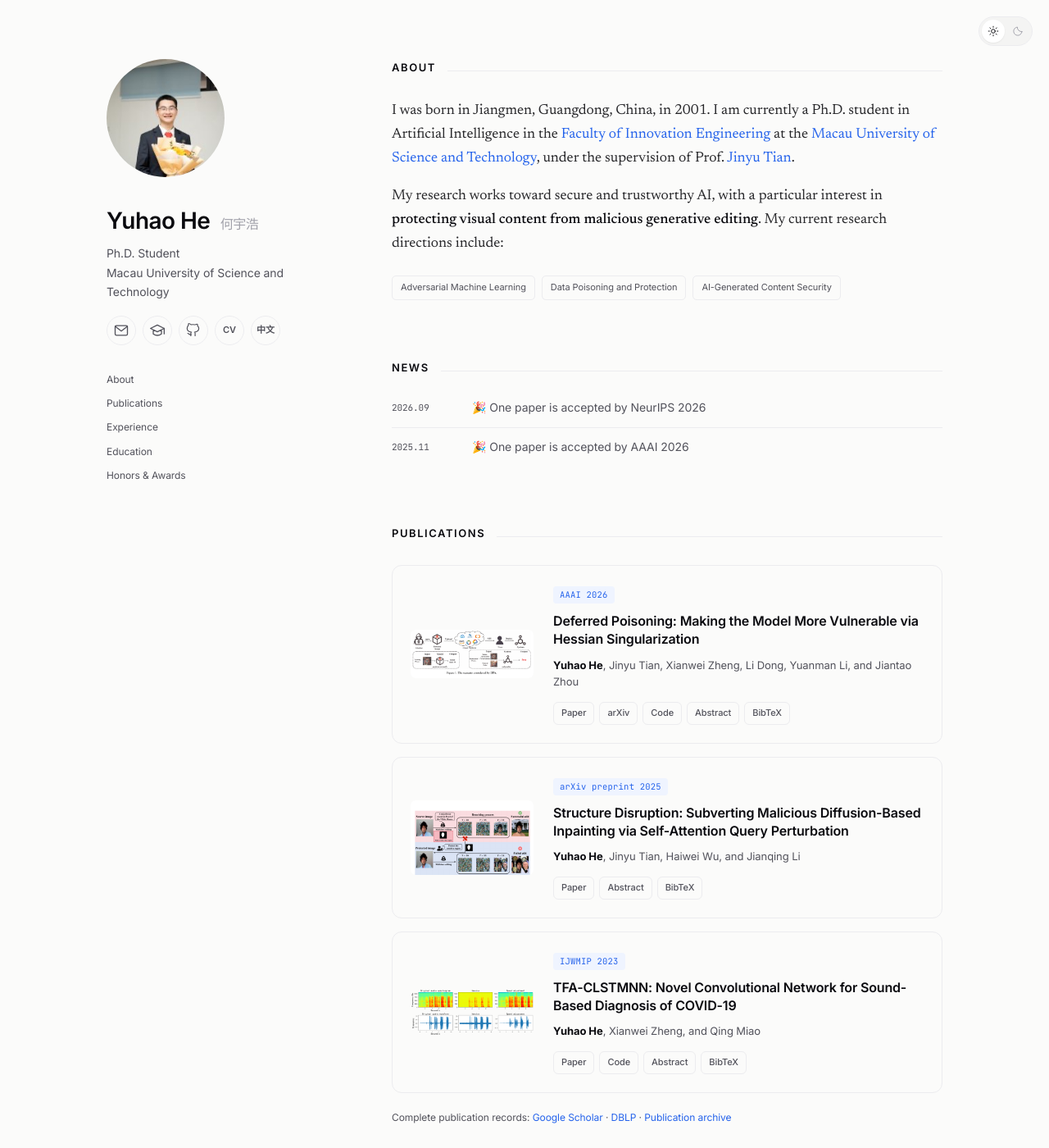
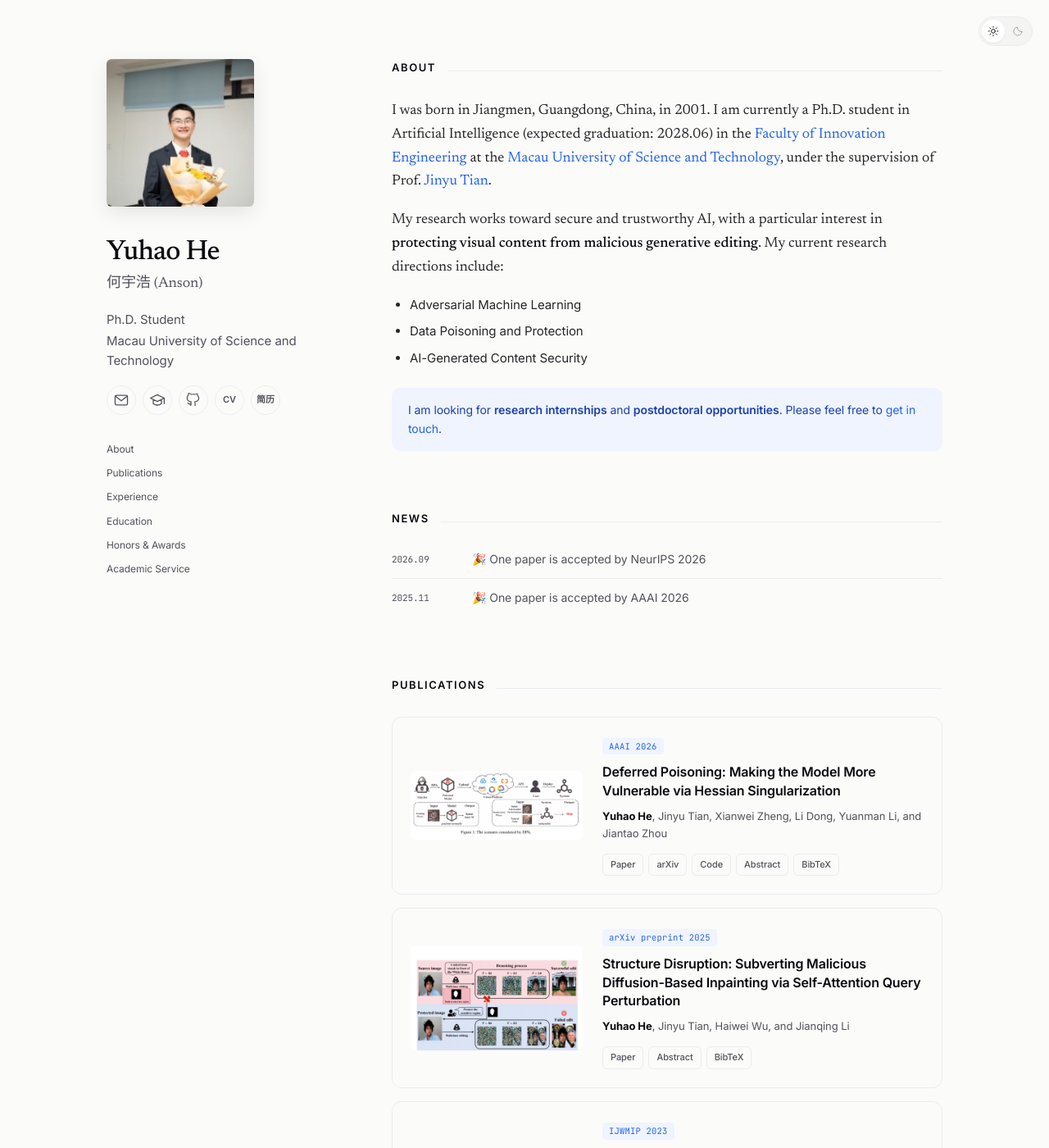
Before and after one commit to Anson-He/Anson-He.github.io, a Jekyll site: the page built from _pages/about.md, in a window 1280 px wide and 1400 px high. Shown: the whole window at 82% size. Built offline with Jekyll 4.4.1, drawn with Linux system fonts in a browser that asks for light colours; some of the changed text lies outside the part shown.

Commit message:
Refine profile typography, enlarge research visuals and add journal reviewing service

```diff
--- a/_includes/sidebar.html
+++ b/_includes/sidebar.html
@@ -1,6 +1,7 @@
 <aside class="profile-sidebar" aria-label="Yuhao He profile">
-  <a href="{{ '/' | relative_url }}" aria-label="Yuhao He homepage"><img class="avatar" src="{{ '/images/google-scholar-avatar.jpg' | relative_url }}" alt="Yuhao He" width="144" height="144"></a>
-  <h1 class="name"><a href="{{ '/' | relative_url }}">Yuhao He</a> <span class="han" lang="zh-CN">何宇浩</span></h1>
+  <a href="{{ '/' | relative_url }}" aria-label="Yuhao He homepage"><img class="avatar" src="{{ '/images/google-scholar-avatar.jpg' | relative_url }}" alt="Yuhao He" width="180" height="180"></a>
+  <h1 class="name"><a href="{{ '/' | relative_url }}">Yuhao He</a></h1>
+  <p class="han"><span lang="zh-CN">何宇浩</span> (Anson)</p>
   <p class="role">Ph.D. Student</p>
   <p class="aff">Macau University of Science and Technology</p>
   <div class="social">
@@ -8,7 +9,7 @@
     <a href="https://scholar.google.com/citations?user=Ug6Zp5IAAAAJ" aria-label="Google Scholar" title="Google Scholar">{% include icon.html name="scholar" %}</a>
     <a href="https://github.com/Anson-He" aria-label="GitHub" title="GitHub">{% include icon.html name="github" %}</a>
     <a class="cv-social" href="{{ '/files/Yuhao_He_CV.pdf' | relative_url }}" aria-label="Download English CV" title="English CV">CV</a>
-    <a class="cv-social" href="{{ '/files/Yuhao_He_CV_CN.pdf' | relative_url }}" aria-label="下载中文简历" title="中文简历" lang="zh-CN">中文</a>
+    <a class="cv-social" href="{{ '/files/Yuhao_He_CV_CN.pdf' | relative_url }}" aria-label="下载中文简历" title="中文简历" lang="zh-CN">简历</a>
   </div>
   <nav class="section-nav" aria-label="Homepage sections">
     <a href="{{ '/#about' | relative_url }}">About</a>
@@ -16,5 +17,6 @@
     <a href="{{ '/#internship-experience' | relative_url }}">Experience</a>
     <a href="{{ '/#education' | relative_url }}">Education</a>
     <a href="{{ '/#honors-awards' | relative_url }}">Honors & Awards</a>
+    <a href="{{ '/#academic-service' | relative_url }}">Academic Service</a>
   </nav>
 </aside>
--- a/_layouts/default.html
+++ b/_layouts/default.html
@@ -48,7 +48,7 @@
     <link rel="preconnect" href="https://fonts.googleapis.com">
     <link rel="preconnect" href="https://fonts.gstatic.com" crossorigin>
     <link href="https://fonts.googleapis.com/css2?family=Inter:wght@400;500;600;700&family=JetBrains+Mono:wght@400;500&family=Newsreader:ital,opsz,wght@0,6..72,400;0,6..72,500;1,6..72,400&display=swap" rel="stylesheet">
-    <link rel="stylesheet" href="{{ '/assets/css/academic.css' | relative_url }}?v=20261106-sidebar">
+    <link rel="stylesheet" href="{{ '/assets/css/academic.css' | relative_url }}?v=20261106-profile-service">
   </head>
   <body>
     <a class="skip-link" href="#layout-content">Skip to content</a>
--- a/_pages/about.md
+++ b/_pages/about.md
@@ -12,13 +12,15 @@ redirect_from:
 
 <div class="section-head"><h2>About</h2><span class="section-rule" aria-hidden="true"></span></div>
 
-I was born in Jiangmen, Guangdong, China, in 2001. I am currently a Ph.D. student in Artificial Intelligence in the [Faculty of Innovation Engineering](https://www.must.edu.mo/en/fie) at the [Macau University of Science and Technology](https://www.must.edu.mo/en), under the supervision of Prof. [Jinyu Tian](https://jinyutian.github.io/).
+I was born in Jiangmen, Guangdong, China, in 2001. I am currently a Ph.D. student in Artificial Intelligence (expected graduation: 2028.06) in the [Faculty of Innovation Engineering](https://www.must.edu.mo/en/fie) at the [Macau University of Science and Technology](https://www.must.edu.mo/en), under the supervision of Prof. [Jinyu Tian](https://jinyutian.github.io/).
 
 My research works toward secure and trustworthy AI, with a particular interest in **protecting visual content from malicious generative editing**. My current research directions include:
 
 - Adversarial Machine Learning
 - Data Poisoning and Protection
 - AI-Generated Content Security
+
+<div class="callout">I am looking for <strong>research internships</strong> and <strong>postdoctoral opportunities</strong>. Please feel free to <a href="mailto:3250004430@student.must.edu.mo">get in touch</a>.</div>
 
 </section>
 
@@ -150,3 +152,15 @@ My research works toward secure and trustworthy AI, with a particular interest i
 </ul>
 
 </section>
+
+<section id="academic-service" class="content-section" markdown="1">
+
+<div class="section-head"><h2>Academic Service</h2><span class="section-rule" aria-hidden="true"></span></div>
+
+<p class="service-role">Journal Reviewer</p>
+<ul class="service-list">
+  <li><a href="https://ieee-cas.org/publication/tcsvt">IEEE Transactions on Circuits and Systems for Video Technology (TCSVT)</a></li>
+  <li><a href="https://www.sciencedirect.com/journal/pattern-recognition">Pattern Recognition (PR)</a></li>
+</ul>
+
+</section>
--- a/assets/css/academic.css
+++ b/assets/css/academic.css
@@ -426,3 +426,41 @@ main > h2, .publication-page h2 { margin: 40px 0 22px; padding-bottom: 12px; bor
   :root { --bg:#fff; --text:#000; --text-2:#333; }
   .publication-row { break-inside: avoid; }
 }
+
+/* Larger profile and research imagery, with a separate bilingual name line. */
+.profile-sidebar .avatar { width: 180px; height: 180px; border-radius: 6px; box-shadow: 0 8px 24px rgba(0,0,0,.09); margin-bottom: 30px; }
+.profile-sidebar .name { font-family: 'Newsreader', Georgia, 'Times New Roman', serif; font-size: 34px; font-weight: 500; line-height: 1.15; letter-spacing: -.025em; margin: 0 0 5px; }
+.profile-sidebar .han { display: block; font-family: 'Newsreader', Georgia, 'Songti SC', serif; font-size: 18px; font-weight: 400; color: var(--text-2); line-height: 1.5; margin: 0 0 18px; }
+.profile-sidebar .role, .profile-sidebar .aff { font-size: 15px; }
+.bio ul { display: block; list-style: disc; padding-left: 22px; margin: 14px 0 0; }
+.bio li { font-size: 15px; line-height: 1.7; padding: 0; margin: 7px 0; border: 0; border-radius: 0; color: var(--bio-text); }
+.bio .callout strong { color: inherit; font-weight: 600; }
+.publication-row { grid-template-columns: 210px minmax(0,1fr); }
+.publication-row--text { grid-template-columns: 1fr; }
+.experience-row, .education-row { grid-template-columns: 64px minmax(0,1fr); }
+.experience-row__logo, .education-row__logo { width: 64px; height: 64px; padding: 5px; border-radius: 10px; }
+.service-role { font-size: 14px; font-weight: 600; margin: 0 0 12px; }
+.service-list { padding-left: 20px; margin: 0; font-size: 14px; }
+.service-list li { padding: 5px 0; color: var(--text-2); }
+.service-list a { color: var(--text-2); }
+.service-list a:hover { color: var(--accent); }
+@media (max-width: 1000px) and (min-width: 861px) { .publication-row { grid-template-columns: 160px minmax(0,1fr); gap: 18px; } .publication-row--text { grid-template-columns: 1fr; } }
+@media (max-width: 860px) {
+  .profile-sidebar { grid-template-columns: 150px minmax(0,1fr); }
+  .profile-sidebar .avatar { width: 150px; height: 150px; margin-bottom: 0; }
+  .profile-sidebar .han { grid-column: 2; margin-bottom: 10px; }
+  .profile-sidebar .name { font-size: 32px; }
+  .publication-row { grid-template-columns: 160px minmax(0,1fr); }
+  .publication-row--text { grid-template-columns: 1fr; }
+}
+@media (max-width: 520px) {
+  .profile-sidebar { grid-template-columns: 120px minmax(0,1fr); gap: 0 18px; }
+  .profile-sidebar .avatar { width: 120px; height: 120px; }
+  .profile-sidebar .name { font-size: 28px; }
+  .profile-sidebar .han { font-size: 16px; margin-bottom: 10px; }
+  .profile-sidebar .role, .profile-sidebar .aff { font-size: 13px; }
+  .publication-row { grid-template-columns: 1fr; }
+  .publication-row__figure img { width: 100%; max-height: 240px; height: auto; }
+  .experience-row, .education-row { grid-template-columns: 48px minmax(0,1fr); }
+  .experience-row__logo, .education-row__logo { width: 48px; height: 48px; padding: 4px; }
+}
```
Also changed, not shown: _pages/cv.md (+9 -1 lines).
